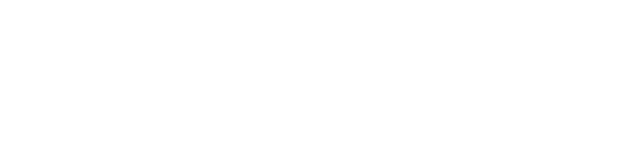
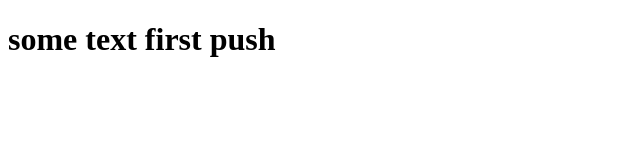
Before and after one commit to navir-rahman/my_first_repo, a plain HTML site: page index.html in a window 1280 px wide. Shown: the whole page, without its empty margins (0-640 px from the left). Drawn offline with Linux system fonts and the light colour scheme.

Commit message:
tried sceond push

```diff
--- a/index.html
+++ b/index.html
@@ -7,6 +7,6 @@
     <title>Document</title>
 </head>
 <body>
-
+    <H1>some text first push</H1>
 </body>
 </html>
```
